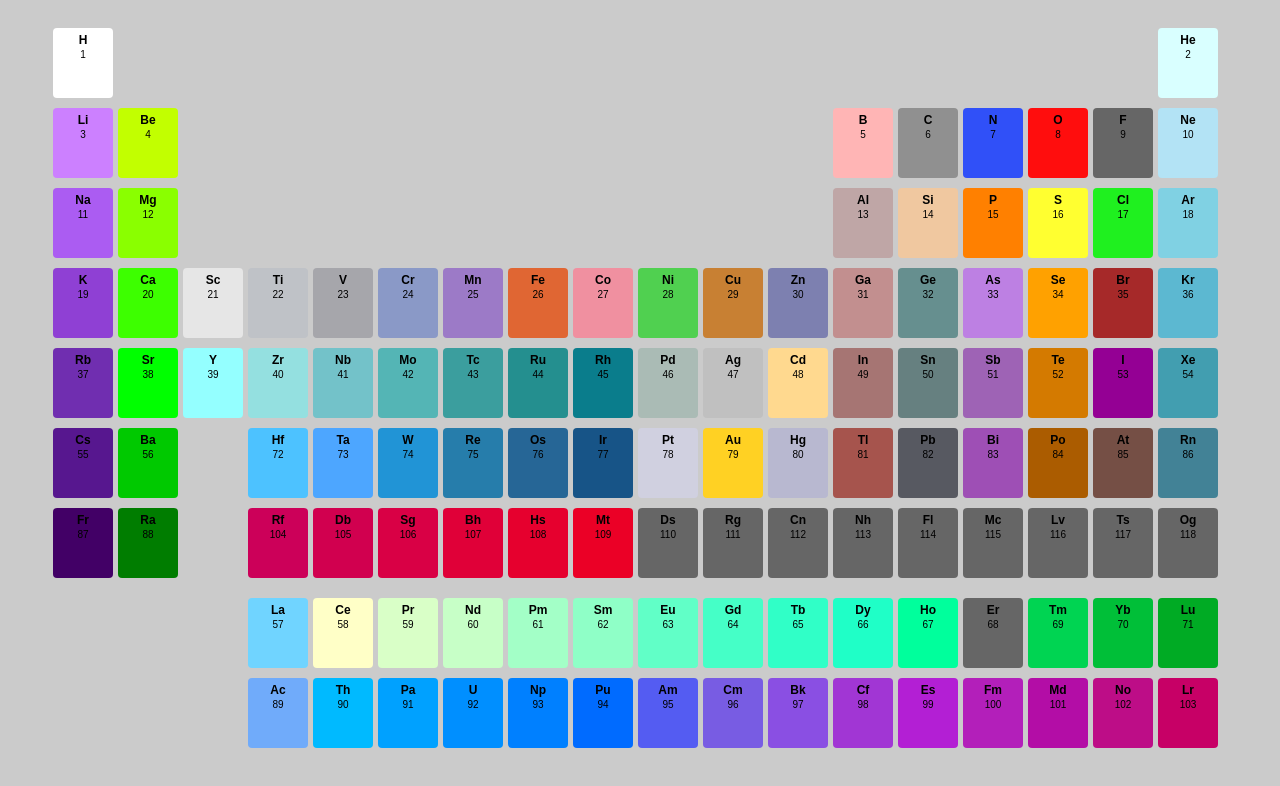
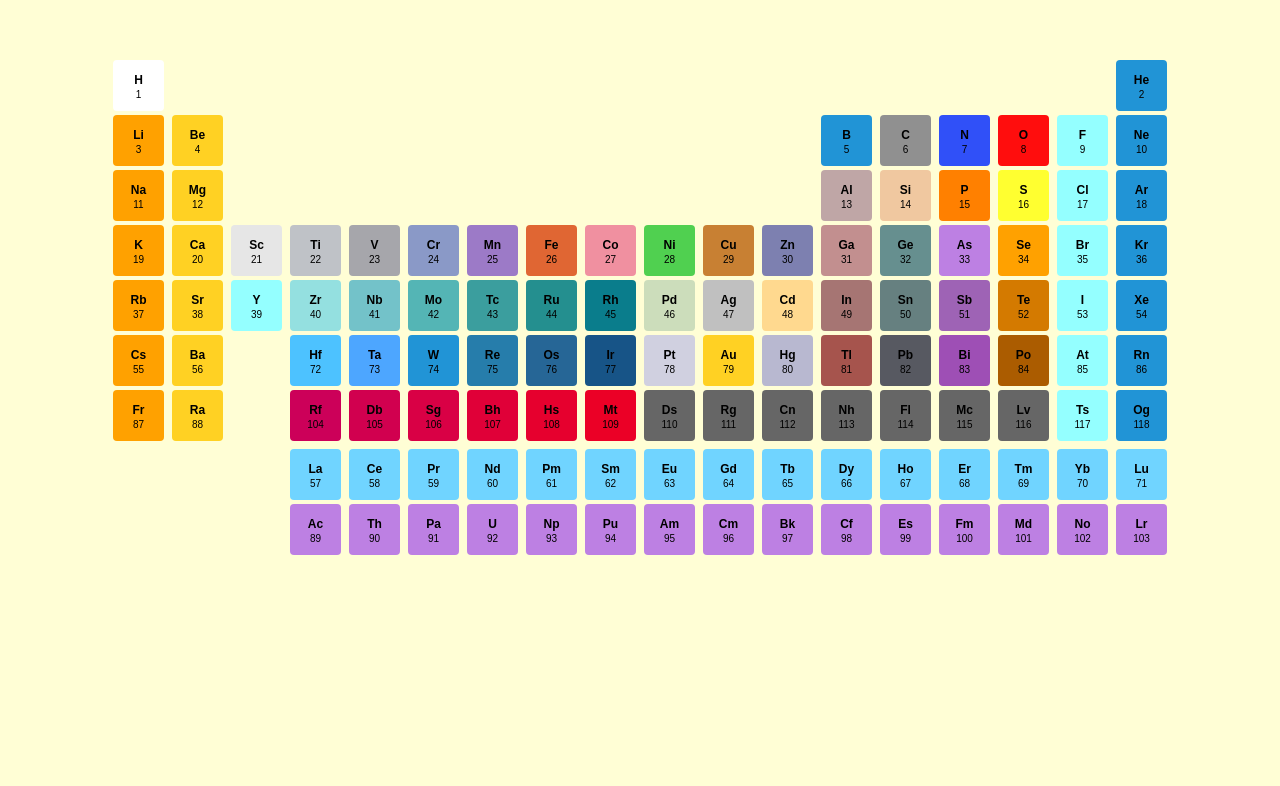
Before and after one commit to PedrocsPH/tabela-API, a plain HTML site: page index.html in a window 1280 px wide. Drawn offline with Linux system fonts and the light colour scheme.

Commit message:
Tabela(API) 2

```diff
--- a/dados_quimica.js
+++ b/dados_quimica.js
@@ -30,7 +30,7 @@ const elementos = [
     "raioAtomico": "32",
     "pontoDeEbulicao": "4",
     "tipoDeLigacao": "atômica",
-    "corHexCpk": "D9FFFF",
+    "corHexCpk": "2194D6",
     "densidade": "1.785E-4",
     "afinidadeEletronica": "0",
     "eletronegatividade": "",
@@ -54,7 +54,7 @@ const elementos = [
     "raioAtomico": "134",
     "pontoDeEbulicao": "1615",
     "tipoDeLigacao": "metálica",
-    "corHexCpk": "CC80FF",
+    "corHexCpk": "FFA100",
     "densidade": "0.535",
     "afinidadeEletronica": "-60",
     "eletronegatividade": "0.98",
@@ -78,7 +78,7 @@ const elementos = [
     "raioAtomico": "90",
     "pontoDeEbulicao": "2743",
     "tipoDeLigacao": "metálica",
-    "corHexCpk": "C2FF00",
+    "corHexCpk": "FFD123",
     "densidade": "1.848",
     "afinidadeEletronica": "0",
     "eletronegatividade": "1.57",
@@ -102,7 +102,7 @@ const elementos = [
     "raioAtomico": "82",
     "pontoDeEbulicao": "4273",
     "tipoDeLigacao": "rede covalente",
-    "corHexCpk": "FFB5B5",
+    "corHexCpk": "2194D6",
     "densidade": "2.46",
     "afinidadeEletronica": "-27",
     "eletronegatividade": "2.04",
@@ -198,7 +198,7 @@ const elementos = [
     "raioAtomico": "71",
     "pontoDeEbulicao": "85",
     "tipoDeLigacao": "atômica",
-    "corHexCpk": "9.0E51",
+    "corHexCpk": "94FFFF",
     "densidade": "0.001696",
     "afinidadeEletronica": "-328",
     "eletronegatividade": "3.98",
@@ -222,7 +222,7 @@ const elementos = [
     "raioAtomico": "69",
     "pontoDeEbulicao": "27",
     "tipoDeLigacao": "atômica",
-    "corHexCpk": "B3E3F5",
+    "corHexCpk": "2194D6",
     "densidade": "9.0E-4",
     "afinidadeEletronica": "0",
     "eletronegatividade": "",
@@ -246,7 +246,7 @@ const elementos = [
     "raioAtomico": "154",
     "pontoDeEbulicao": "1156",
     "tipoDeLigacao": "metálica",
-    "corHexCpk": "AB5CF2",
+    "corHexCpk": "FFA100",
     "densidade": "0.968",
     "afinidadeEletronica": "-53",
     "eletronegatividade": "0.93",
@@ -270,7 +270,7 @@ const elementos = [
     "raioAtomico": "130",
     "pontoDeEbulicao": "1363",
     "tipoDeLigacao": "metálica",
-    "corHexCpk": "8AFF00",
+    "corHexCpk": "FFD123",
     "densidade": "1.738",
     "afinidadeEletronica": "0",
     "eletronegatividade": "1.31",
@@ -390,7 +390,7 @@ const elementos = [
     "raioAtomico": "99",
     "pontoDeEbulicao": "239",
     "tipoDeLigacao": "rede covalente",
-    "corHexCpk": "1FF01F",
+    "corHexCpk": "94FFFF",
     "densidade": "0.003214",
     "afinidadeEletronica": "-349",
     "eletronegatividade": "3.16",
@@ -414,7 +414,7 @@ const elementos = [
     "raioAtomico": "97",
     "pontoDeEbulicao": "87",
     "tipoDeLigacao": "atômica",
-    "corHexCpk": "80D1E3",
+    "corHexCpk": "2194D6",
     "densidade": "0.001784",
     "afinidadeEletronica": "0",
     "eletronegatividade": "",
@@ -438,7 +438,7 @@ const elementos = [
     "raioAtomico": "196",
     "pontoDeEbulicao": "1032",
     "tipoDeLigacao": "metálica",
-    "corHexCpk": "8F40D4",
+    "corHexCpk": "FFA100",
     "densidade": "0.856",
     "afinidadeEletronica": "-48",
     "eletronegatividade": "0.82",
@@ -462,7 +462,7 @@ const elementos = [
     "raioAtomico": "174",
     "pontoDeEbulicao": "1757",
     "tipoDeLigacao": "metálica",
-    "corHexCpk": "3DFF00",
+    "corHexCpk": "FFD123",
     "densidade": "1.55",
     "afinidadeEletronica": "-2",
     "eletronegatividade": "1",
@@ -822,7 +822,7 @@ const elementos = [
     "raioAtomico": "114",
     "pontoDeEbulicao": "332",
     "tipoDeLigacao": "rede covalente",
-    "corHexCpk": "A62929",
+    "corHexCpk": "94FFFF",
     "densidade": "3.12",
     "afinidadeEletronica": "-325",
     "eletronegatividade": "2.96",
@@ -846,7 +846,7 @@ const elementos = [
     "raioAtomico": "110",
     "pontoDeEbulicao": "120",
     "tipoDeLigacao": "atômica",
-    "corHexCpk": "5CB8D1",
+    "corHexCpk": "2194D6",
     "densidade": "0.00375",
     "afinidadeEletronica": "0",
     "eletronegatividade": "",
@@ -870,7 +870,7 @@ const elementos = [
     "raioAtomico": "211",
     "pontoDeEbulicao": "961",
     "tipoDeLigacao": "metálica",
-    "corHexCpk": "702EB0",
+    "corHexCpk": "FFA100",
     "densidade": "1.532",
     "afinidadeEletronica": "-47",
     "eletronegatividade": "0.82",
@@ -894,7 +894,7 @@ const elementos = [
     "raioAtomico": "192",
     "pontoDeEbulicao": "1655",
     "tipoDeLigacao": "metálica",
-    "corHexCpk": "00FF00",
+    "corHexCpk": "FFD123",
     "densidade": "2.63",
     "afinidadeEletronica": "-5",
     "eletronegatividade": "0.95",
@@ -1254,7 +1254,7 @@ const elementos = [
     "raioAtomico": "133",
     "pontoDeEbulicao": "457",
     "tipoDeLigacao": "rede covalente",
-    "corHexCpk": "940094",
+    "corHexCpk": "94FFFF",
     "densidade": "4.94",
     "afinidadeEletronica": "-295",
     "eletronegatividade": "2.66",
@@ -1278,7 +1278,7 @@ const elementos = [
     "raioAtomico": "130",
     "pontoDeEbulicao": "165",
     "tipoDeLigacao": "atômica",
-    "corHexCpk": "429EB0",
+    "corHexCpk": "2194D6",
     "densidade": "0.0059",
     "afinidadeEletronica": "0",
     "eletronegatividade": "",
@@ -1302,7 +1302,7 @@ const elementos = [
     "raioAtomico": "225",
     "pontoDeEbulicao": "944",
     "tipoDeLigacao": "metálica",
-    "corHexCpk": "57178F",
+    "corHexCpk": "FFA100",
     "densidade": "1.879",
     "afinidadeEletronica": "-46",
     "eletronegatividade": "0.79",
@@ -1326,7 +1326,7 @@ const elementos = [
     "raioAtomico": "198",
     "pontoDeEbulicao": "2143",
     "tipoDeLigacao": "metálica",
-    "corHexCpk": "00C900",
+    "corHexCpk": "FFD123",
     "densidade": "3.51",
     "afinidadeEletronica": "-14",
     "eletronegatividade": "0.89",
@@ -1374,7 +1374,7 @@ const elementos = [
     "raioAtomico": "",
     "pontoDeEbulicao": "3633",
     "tipoDeLigacao": "metálica",
-    "corHexCpk": "FFFFC7",
+    "corHexCpk": "70D4FF",
     "densidade": "6.689",
     "afinidadeEletronica": "-50",
     "eletronegatividade": "1.12",
@@ -1398,7 +1398,7 @@ const elementos = [
     "raioAtomico": "",
     "pontoDeEbulicao": "3563",
     "tipoDeLigacao": "metálica",
-    "corHexCpk": "D9FFC7",
+    "corHexCpk": "70D4FF",
     "densidade": "6.64",
     "afinidadeEletronica": "-50",
     "eletronegatividade": "1.13",
@@ -1422,7 +1422,7 @@ const elementos = [
     "raioAtomico": "",
     "pontoDeEbulicao": "3373",
     "tipoDeLigacao": "metálica",
-    "corHexCpk": "C7FFC7",
+    "corHexCpk": "70D4FF",
     "densidade": "7.01",
     "afinidadeEletronica": "-50",
     "eletronegatividade": "1.14",
@@ -1446,7 +1446,7 @@ const elementos = [
     "raioAtomico": "",
     "pontoDeEbulicao": "3273",
     "tipoDeLigacao": "metálica",
-    "corHexCpk": "A3FFC7",
+    "corHexCpk": "70D4FF",
     "densidade": "7.264",
     "afinidadeEletronica": "-50",
     "eletronegatividade": "1.13",
@@ -1470,7 +1470,7 @@ const elementos = [
     "raioAtomico": "",
     "pontoDeEbulicao": "2076",
     "tipoDeLigacao": "metálica",
-    "corHexCpk": "8FFFC7",
+    "corHexCpk": "70D4FF",
     "densidade": "7.353",
     "afinidadeEletronica": "-50",
     "eletronegatividade": "1.17",
@@ -1494,7 +1494,7 @@ const elementos = [
     "raioAtomico": "",
     "pontoDeEbulicao": "1800",
     "tipoDeLigacao": "metálica",
-    "corHexCpk": "61FFC7",
+    "corHexCpk": "70D4FF",
     "densidade": "5.244",
     "afinidadeEletronica": "-50",
     "eletronegatividade": "1.2",
@@ -1518,7 +1518,7 @@ const elementos = [
     "raioAtomico": "",
     "pontoDeEbulicao": "3523",
     "tipoDeLigacao": "metálica",
-    "corHexCpk": "45FFC7",
+    "corHexCpk": "70D4FF",
     "densidade": "7.901",
     "afinidadeEletronica": "-50",
     "eletronegatividade": "1.2",
@@ -1542,7 +1542,7 @@ const elementos = [
     "raioAtomico": "",
     "pontoDeEbulicao": "3503",
     "tipoDeLigacao": "metálica",
-    "corHexCpk": "30FFC7",
+    "corHexCpk": "70D4FF",
     "densidade": "8.219",
     "afinidadeEletronica": "-50",
     "eletronegatividade": "1.2",
@@ -1566,7 +1566,7 @@ const elementos = [
     "raioAtomico": "",
     "pontoDeEbulicao": "2840",
     "tipoDeLigacao": "metálica",
-    "corHexCpk": "1FFFC7",
+    "corHexCpk": "70D4FF",
     "densidade": "8.551",
     "afinidadeEletronica": "-50",
     "eletronegatividade": "1.22",
@@ -1590,7 +1590,7 @@ const elementos = [
     "raioAtomico": "",
     "pontoDeEbulicao": "2973",
     "tipoDeLigacao": "metálica",
-    "corHexCpk": "00FF9C",
+    "corHexCpk": "70D4FF",
     "densidade": "8.795",
     "afinidadeEletronica": "-50",
     "eletronegatividade": "1.23",
@@ -1614,7 +1614,7 @@ const elementos = [
     "raioAtomico": "",
     "pontoDeEbulicao": "3141",
     "tipoDeLigacao": "metálica",
-    "corHexCpk": "0",
+    "corHexCpk": "70D4FF",
     "densidade": "9.066",
     "afinidadeEletronica": "-50",
     "eletronegatividade": "1.24",
@@ -1638,7 +1638,7 @@ const elementos = [
     "raioAtomico": "",
     "pontoDeEbulicao": "2223",
     "tipoDeLigacao": "metálica",
-    "corHexCpk": "00D452",
+    "corHexCpk": "70D4FF",
     "densidade": "9.321",
     "afinidadeEletronica": "-50",
     "eletronegatividade": "1.25",
@@ -1662,7 +1662,7 @@ const elementos = [
     "raioAtomico": "",
     "pontoDeEbulicao": "1469",
     "tipoDeLigacao": "metálica",
-    "corHexCpk": "00BF38",
+    "corHexCpk": "70D4FF",
     "densidade": "6.57",
     "afinidadeEletronica": "-50",
     "eletronegatividade": "1.1",
@@ -1686,7 +1686,7 @@ const elementos = [
     "raioAtomico": "160",
     "pontoDeEbulicao": "3675",
     "tipoDeLigacao": "metálica",
-    "corHexCpk": "00AB24",
+    "corHexCpk": "70D4FF",
     "densidade": "9.841",
     "afinidadeEletronica": "-50",
     "eletronegatividade": "1.27",
@@ -2022,7 +2022,7 @@ const elementos = [
     "raioAtomico": "",
     "pontoDeEbulicao": "",
     "tipoDeLigacao": "rede covalente",
-    "corHexCpk": "754F45",
+    "corHexCpk": "94FFFF",
     "densidade": "",
     "afinidadeEletronica": "-270",
     "eletronegatividade": "2.2",
@@ -2046,7 +2046,7 @@ const elementos = [
     "raioAtomico": "145",
     "pontoDeEbulicao": "211",
     "tipoDeLigacao": "atômica",
-    "corHexCpk": "428296",
+    "corHexCpk": "2194D6",
     "densidade": "0.00973",
     "afinidadeEletronica": "",
     "eletronegatividade": "",
@@ -2070,7 +2070,7 @@ const elementos = [
     "raioAtomico": "",
     "pontoDeEbulicao": "",
     "tipoDeLigacao": "metálica",
-    "corHexCpk": "420066",
+    "corHexCpk": "FFA100",
     "densidade": "",
     "afinidadeEletronica": "",
     "eletronegatividade": "0.7",
@@ -2094,7 +2094,7 @@ const elementos = [
     "raioAtomico": "",
     "pontoDeEbulicao": "2010",
     "tipoDeLigacao": "metálica",
-    "corHexCpk": "007D00",
+    "corHexCpk": "FFD123",
     "densidade": "5",
     "afinidadeEletronica": "",
     "eletronegatividade": "0.9",
@@ -2118,7 +2118,7 @@ const elementos = [
     "raioAtomico": "",
     "pontoDeEbulicao": "3473",
     "tipoDeLigacao": "metálica",
-    "corHexCpk": "70ABFA",
+    "corHexCpk": "BD80E3",
     "densidade": "10.07",
     "afinidadeEletronica": "",
     "eletronegatividade": "1.1",
@@ -2142,7 +2142,7 @@ const elementos = [
     "raioAtomico": "",
     "pontoDeEbulicao": "5093",
     "tipoDeLigacao": "metálica",
-    "corHexCpk": "00BAFF",
+    "corHexCpk": "BD80E3",
     "densidade": "11.724",
     "afinidadeEletronica": "",
     "eletronegatividade": "1.3",
@@ -2166,7 +2166,7 @@ const elementos = [
     "raioAtomico": "",
     "pontoDeEbulicao": "4273",
     "tipoDeLigacao": "metálica",
-    "corHexCpk": "00A1FF",
+    "corHexCpk": "BD80E3",
     "densidade": "15.37",
     "afinidadeEletronica": "",
     "eletronegatividade": "1.5",
@@ -2190,7 +2190,7 @@ const elementos = [
     "raioAtomico": "",
     "pontoDeEbulicao": "4200",
     "tipoDeLigacao": "metálica",
-    "corHexCpk": "008FFF",
+    "corHexCpk": "BD80E3",
     "densidade": "19.05",
     "afinidadeEletronica": "",
     "eletronegatividade": "1.38",
@@ -2214,7 +2214,7 @@ const elementos = [
     "raioAtomico": "",
     "pontoDeEbulicao": "4273",
     "tipoDeLigacao": "metálica",
-    "corHexCpk": "0080FF",
+    "corHexCpk": "BD80E3",
     "densidade": "20.45",
     "afinidadeEletronica": "",
     "eletronegatividade": "1.36",
@@ -2238,7 +2238,7 @@ const elementos = [
     "raioAtomico": "",
     "pontoDeEbulicao": "3503",
     "tipoDeLigacao": "metálica",
-    "corHexCpk": "006BFF",
+    "corHexCpk": "BD80E3",
     "densidade": "19.816",
     "afinidadeEletronica": "",
     "eletronegatividade": "1.28",
@@ -2262,7 +2262,7 @@ const elementos = [
     "raioAtomico": "",
     "pontoDeEbulicao": "2284",
     "tipoDeLigacao": "metálica",
-    "corHexCpk": "545CF2",
+    "corHexCpk": "BD80E3",
     "densidade": "",
     "afinidadeEletronica": "",
     "eletronegatividade": "1.3",
@@ -2286,7 +2286,7 @@ const elementos = [
     "raioAtomico": "",
     "pontoDeEbulicao": "3383",
     "tipoDeLigacao": "metálica",
-    "corHexCpk": "785CE3",
+    "corHexCpk": "BD80E3",
     "densidade": "13.51",
     "afinidadeEletronica": "",
     "eletronegatividade": "1.3",
@@ -2310,7 +2310,7 @@ const elementos = [
     "raioAtomico": "",
     "pontoDeEbulicao": "",
     "tipoDeLigacao": "metálica",
-    "corHexCpk": "8A4FE3",
+    "corHexCpk": "BD80E3",
     "densidade": "14.78",
     "afinidadeEletronica": "",
     "eletronegatividade": "1.3",
@@ -2334,7 +2334,7 @@ const elementos = [
     "raioAtomico": "",
     "pontoDeEbulicao": "",
     "tipoDeLigacao": "metálica",
-    "corHexCpk": "A136D4",
+    "corHexCpk": "BD80E3",
     "densidade": "15.1",
     "afinidadeEletronica": "",
     "eletronegatividade": "1.3",
@@ -2358,7 +2358,7 @@ const elementos = [
     "raioAtomico": "",
     "pontoDeEbulicao": "",
     "tipoDeLigacao": "",
-    "corHexCpk": "B31FD4",
+    "corHexCpk": "BD80E3",
     "densidade": "",
     "afinidadeEletronica": "",
     "eletronegatividade": "1.3",
@@ -2382,7 +2382,7 @@ const elementos = [
     "raioAtomico": "",
     "pontoDeEbulicao": "",
     "tipoDeLigacao": "",
-    "corHexCpk": "B31FBA",
+    "corHexCpk": "BD80E3",
     "densidade": "",
     "afinidadeEletronica": "",
     "eletronegatividade": "1.3",
@@ -2406,7 +2406,7 @@ const elementos = [
     "raioAtomico": "",
     "pontoDeEbulicao": "",
     "tipoDeLigacao": "",
-    "corHexCpk": "B30DA6",
+    "corHexCpk": "BD80E3",
     "densidade": "",
     "afinidadeEletronica": "",
     "eletronegatividade": "1.3",
@@ -2430,7 +2430,7 @@ const elementos = [
     "raioAtomico": "",
     "pontoDeEbulicao": "",
     "tipoDeLigacao": "",
-    "corHexCpk": "BD0D87",
+    "corHexCpk": "BD80E3",
     "densidade": "",
     "afinidadeEletronica": "",
     "eletronegatividade": "1.3",
@@ -2454,7 +2454,7 @@ const elementos = [
     "raioAtomico": "",
     "pontoDeEbulicao": "",
     "tipoDeLigacao": "",
-    "corHexCpk": "C70066",
+    "corHexCpk": "BD80E3",
     "densidade": "",
     "afinidadeEletronica": "",
     "eletronegatividade": "1.3",
@@ -2790,7 +2790,7 @@ const elementos = [
     "raioAtomico": "",
     "pontoDeEbulicao": "",
     "tipoDeLigacao": "",
-    "corHexCpk": "",
+    "corHexCpk": "94FFFF",
     "densidade": "",
     "afinidadeEletronica": "",
     "eletronegatividade": "",
@@ -2814,7 +2814,7 @@ const elementos = [
     "raioAtomico": "",
     "pontoDeEbulicao": "",
     "tipoDeLigacao": "",
-    "corHexCpk": "",
+    "corHexCpk": "2194D6",
     "densidade": "",
     "afinidadeEletronica": "",
     "eletronegatividade": "",
@@ -2850,3 +2850,36 @@ elementos.forEach(el => {
 
   container.appendChild(elemento);
 });
+
+const tabela = document.getElementById("tabela");
+const tooltip = document.createElement("div");
+tooltip.style.position = "absolute";
+tooltip.style.backgroundColor = "rgba(0,0,0,0.8)";
+tooltip.style.color = "white";
+tooltip.style.padding = "8px";
+tooltip.style.borderRadius = "5px";
+tooltip.style.fontSize = "12px";
+tooltip.style.display = "none";
+tooltip.style.pointerEvents = "none";
+tooltip.style.maxWidth = "250px";
+tooltip.style.zIndex = "1000";
+document.body.appendChild(tooltip);
+colecaoElementos.forEach((elemento) => {
+  const div = document.createElement("div");
+  div.classList.add("elemento");
+  div.style.gridRow = elemento.linha;
+  div.style.gridColumn = elemento.coluna;
+  div.style.backgroundColor = elemento.corGrupo || "#ccc";
+
+});
+
+tooltip.style.display = "block";
+
+  div.addEventListener("mousemove", (e) => {
+    tooltip.style.left = e.pageX + 15 + "px";
+    tooltip.style.top = e.pageY + 15 + "px";
+  });
+  div.addEventListener("mouseleave", () => {
+    tooltip.style.display = "none";
+  });
+  tabela.appendChild(div);
--- a/style.css
+++ b/style.css
@@ -1,18 +1,19 @@
 body {
     font-family: Arial, sans-serif;
-    background-color: #cbcbcb;
+    background-color: #fffed5;
   }
   .tabela-periodica {
     display: grid;
     grid-template-columns: repeat(20, 55px);
-    gap: 10px;
+    gap: 4px;
     padding: 20px;
-    margin-left: 25px;
+    margin-left: 85px;
+    margin-top: 40px;
   }
   .elemento {
-    width: 50px;
-    height: 60px;
-    padding: 5px;
+    width: 25px;
+    height: 25px;
+    padding: 13px;
     text-align: center;
     border-radius: 4px;
     color: black;
@@ -26,3 +27,16 @@ body {
     transition: 0.5s;
 
   }
+
+  .tooltip{
+    position: absolute;
+    border-radius: 8px;
+    background-color: rgba(0, 0, 0, 0.8);
+    z-index: 1;
+    pointer-events: none;
+    display: none;
+    padding: 6px 10px;
+    color: white;
+    font-size: 12px;
+    border: 2px white solid;
+  }
```
Also changed, not shown: index.html (+2 -1 lines).
